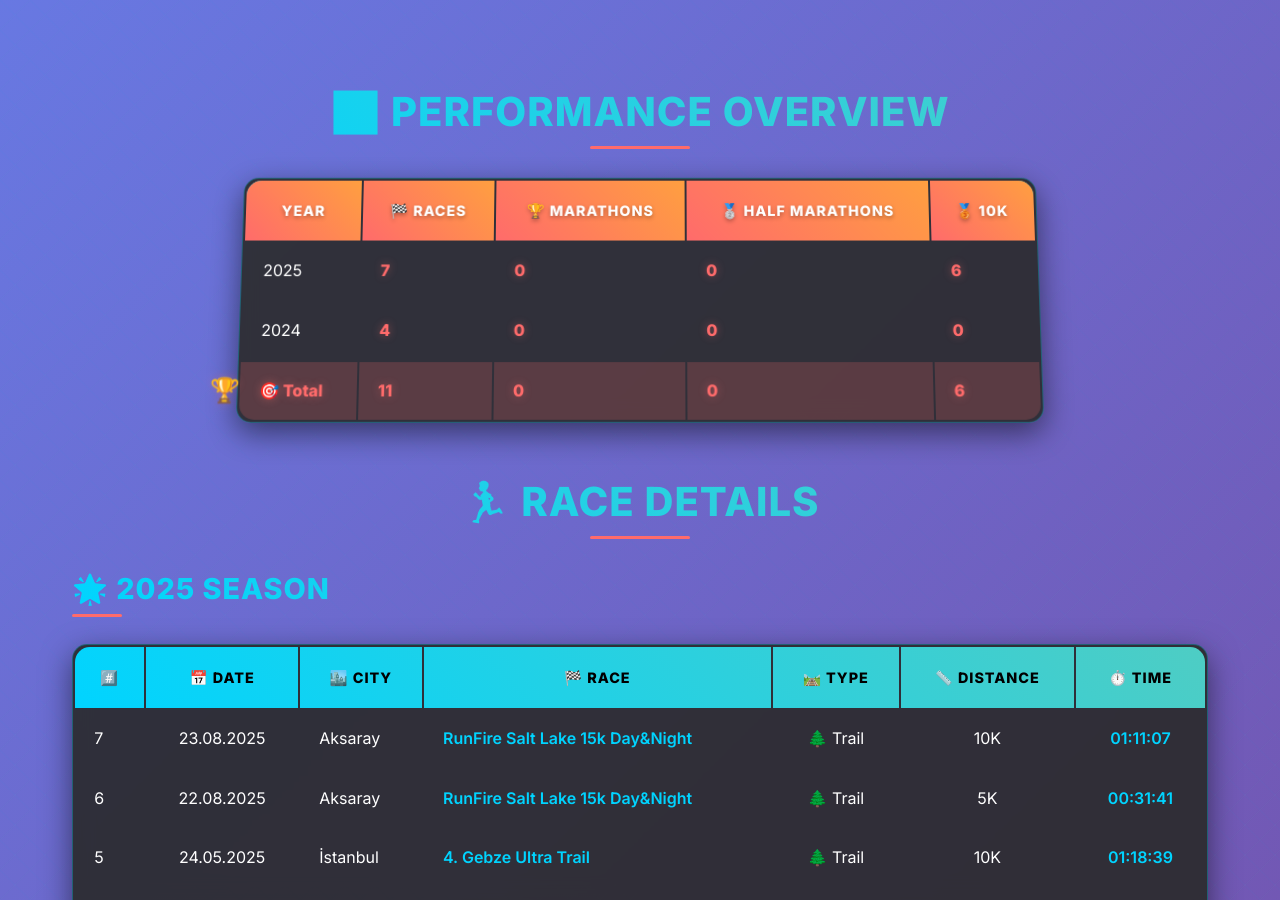
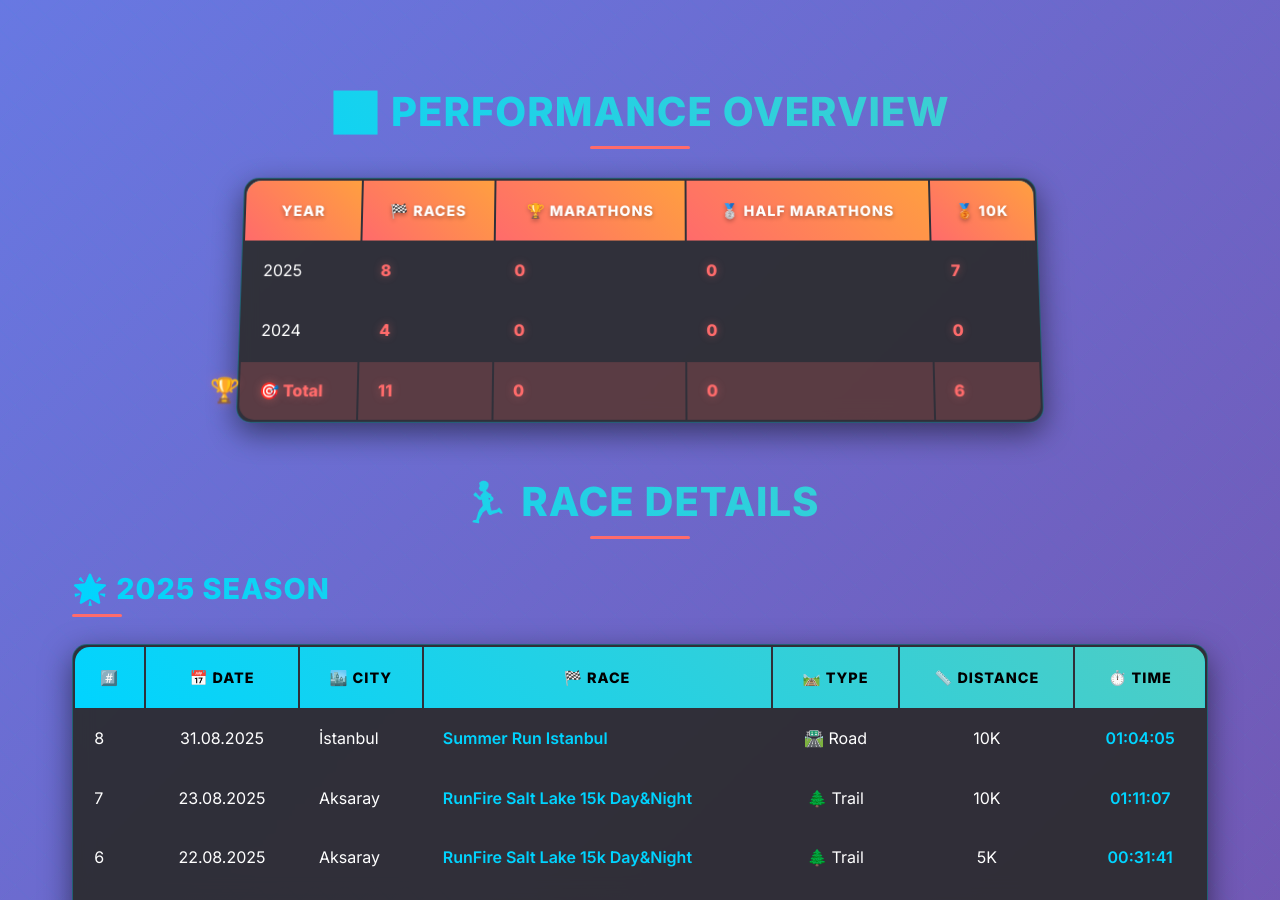
Before and after one commit to nizamogluyekta/races, a Jekyll site: the page built from index.md, in a window 1280 px wide and 900 px high, scrolled down 382 px. Built offline with Jekyll 4.4.1, drawn with Linux system fonts in a browser that asks for light colours.

Commit message:
Update index.md

```diff
--- a/index.md
+++ b/index.md
@@ -13,7 +13,7 @@ description: "Track my racing journey across Turkey with real-time statistics an
 
 | Year         | 🏁 Races     | 🏆 Marathons | 🥈 Half Marathons | 🥉 10k |
 |--------------|-----------| -----------| -----------| -----------|
-| 2025 |  **7**|  **0**| **0**| **6**|
+| 2025 |  **8**|  **0**| **0**| **7**|
 | 2024 |  **4**|  **0**| **0**| **0**|
 | **🎯 Total** |  **11**|  **0** | **0**| **6**|
 
@@ -23,6 +23,7 @@ description: "Track my racing journey across Turkey with real-time statistics an
 
 |#️⃣ | 📅 Date         | 🏙️ City |  🏁 Race     | 🛤️ Type | 📏 Distance |⏱️ Time |
 |--|:------------:|----|-----------|:----------:|:-------:|:---------:
+|8 | 31.08.2025 | İstanbul | [Summer Run Istanbul](https://summerrun.com.tr) | 🛣️ Road | 10K  | [01:04:05](https://www.racetecresults.com/myresults.aspx?uid=19782-117-2-99080) |
 |7 | 23.08.2025 | Aksaray | [RunFire Salt Lake 15k Day&Night](https://runfiresaltlake.com) | 🌲 Trail | 10K  | [01:11:07](https://www.racetecresults.com/MyResults.aspx?uid=19782-116-9-93732) |
 |6 | 22.08.2025 | Aksaray | [RunFire Salt Lake 15k Day&Night](https://runfiresaltlake.com) | 🌲 Trail | 5K  | [00:31:41](https://www.racetecresults.com/MyResults.aspx?uid=19782-116-9-93732) |
 |5 | 24.05.2025 | İstanbul | [4. Gebze Ultra Trail](https://www.gebzeultratrail.com/) | 🌲 Trail | 10K  | [01:18:39](https://merbetiming.com/results/G-Live/g-live.html?f=..%2Fgebzeultra%2F2025%2Fgebze_ultra_trail_kosusu-2025.clax&B=10256) |
```
